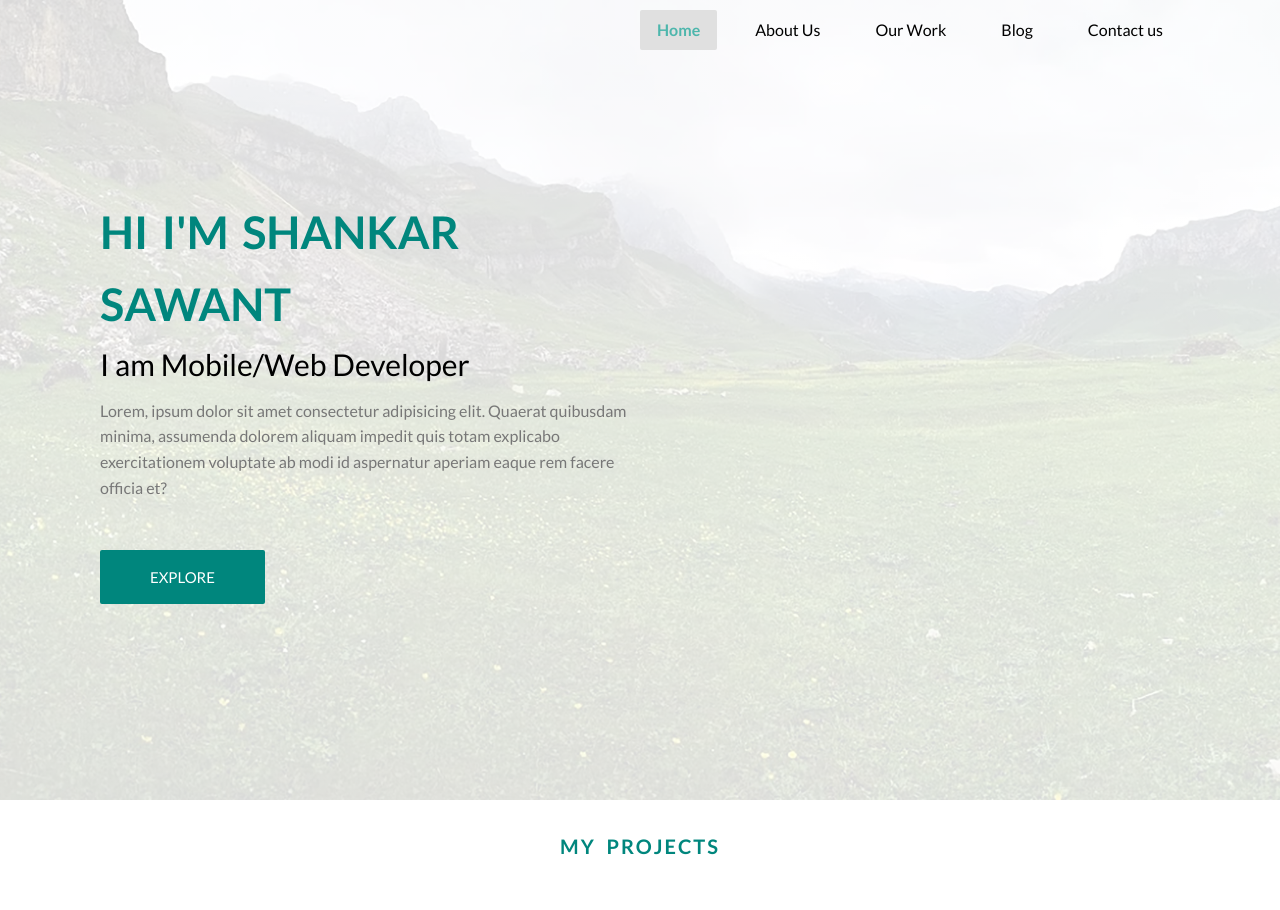
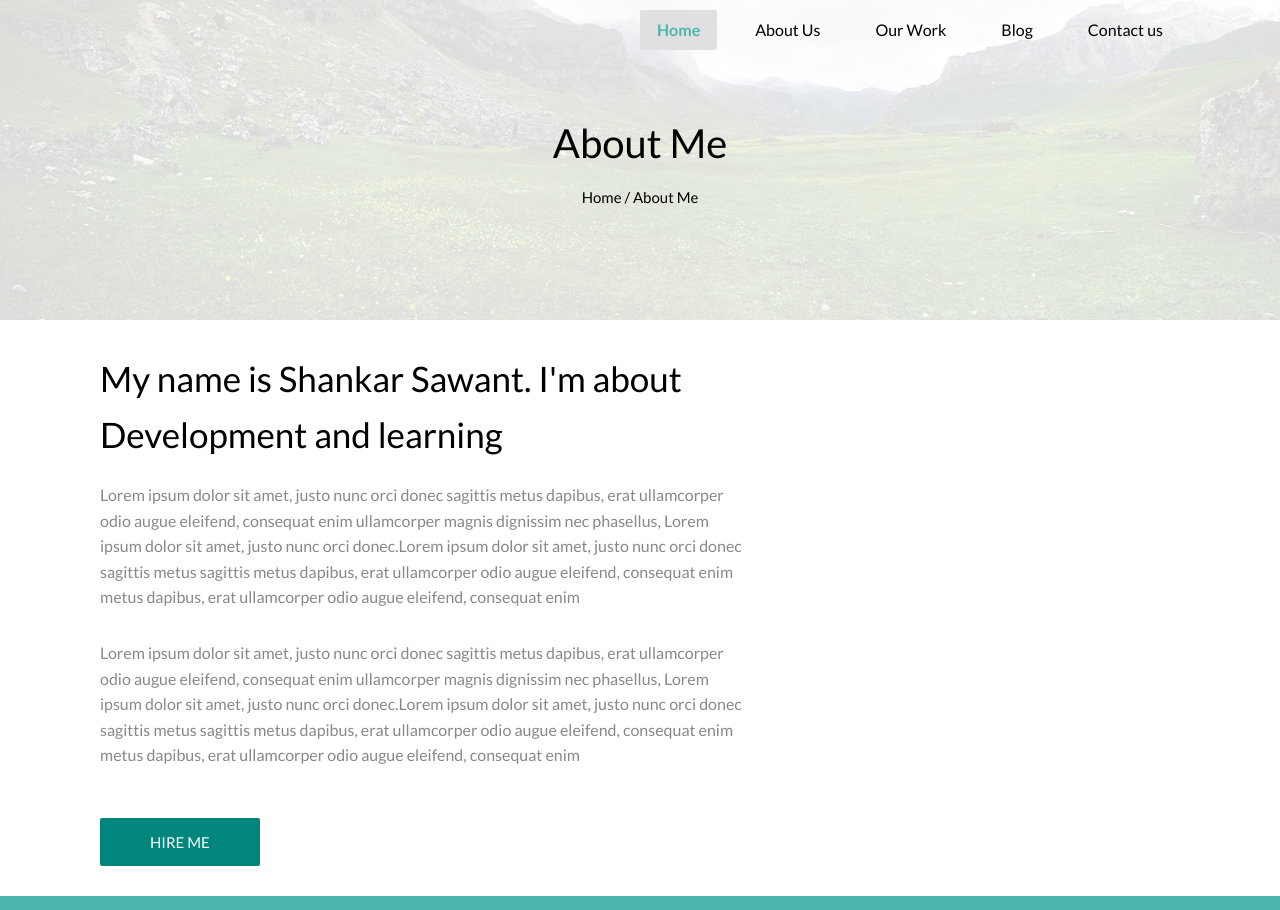
Before and after one commit to shankar81/personal-website, a React (Create React App) app: page /about in a window 1280 px wide. Shown: the top 910 px of the page. Built offline with nearby package versions, Linux system fonts and the light colour scheme; a web font is replaced by a local one.

Commit message:
working on about me

```diff
--- /dev/null
+++ b/src/App.scss
@@ -0,0 +1,5 @@
+.app {
+  &__container {
+      margin-top: 5rem;
+  }
+}
--- a/src/App.tsx
+++ b/src/App.tsx
@@ -5,6 +5,8 @@ import Header from "./components/Header/Header";
 import Theme from "./components/Theme/Theme";
 import LandingPage from "./pages/Landing/LandingPage";
 import { GlobalContext } from "./utils/GlobalContext";
+import About from "./pages/About/About";
+import "./App.scss";
 
 export default function App() {
   const [theme] = React.useState("light");
@@ -23,7 +25,11 @@ export default function App() {
       <Theme theme={theme}>
         <div className="scroll-mode">
           <Header />
-          <LandingPage />
+          {/**
+           * @TODO Add routing here
+           * */}
+          {/* <LandingPage /> */}
+          <About />
           <Footer />
           {isBackdropOpen && <Backdrop />}
         </div>
--- a/src/components/Header/Header.scss
+++ b/src/components/Header/Header.scss
@@ -7,6 +7,7 @@
       position: fixed;
       left: 0;
       right: 0;
+      top: 0;
       padding: 1rem $paddingH;
       z-index: 3;
       transition: background $transition;
@@ -16,7 +17,8 @@
     }
 
     &__containerBg {
-      background-color: rgba(0, 0, 0, 0.3);
+      color: white;
+      background-color: rgba(0, 0, 0, 0.8);
     }
 
     &__list {
--- a/src/components/Hero/Hero.scss
+++ b/src/components/Hero/Hero.scss
@@ -66,7 +66,7 @@
     transition: background $transition, box-shadow $transition;
 
     &:focus {
-      box-shadow: 0 0 0.5rem 0.7rem $primaryLightColor;
+      box-shadow: 0 0 0.1rem 0.5rem $primaryLightColor;
     }
   }
 
--- a/src/components/LightBox/LightBox.scss
+++ b/src/components/LightBox/LightBox.scss
@@ -8,6 +8,7 @@
     height: 100%;
     width: 100%;
     z-index: $backdrop-zindex + 3;
+    user-select: none;
 
     display: flex;
     justify-content: center;
--- a/src/index.module.scss
+++ b/src/index.module.scss
@@ -34,7 +34,6 @@ html {
   height: 100%;
   width: 100%;
   scroll-behavior: smooth;
-  user-select: none;
 
   @media only screen and (max-width: $bp-large) {
     font-size: 50%;
--- /dev/null
+++ b/src/pages/About/About.scss
@@ -0,0 +1,77 @@
+@import "../../cosntants.scss";
+
+.about {
+  &__container {
+  }
+
+  &__top {
+    background-image: linear-gradient(
+        to right,
+        rgba(255, 255, 255, 0.85) 50%,
+        rgba(255, 255, 255, 0.85) 50%
+      ),
+      url(../../assets/images/nature1-min.jpg);
+    height: 32rem;
+    background-size: cover;
+    background-position: center;
+
+    display: flex;
+    justify-content: center;
+    align-items: center;
+
+    &--content {
+      display: flex;
+      flex-direction: column;
+      justify-content: center;
+      align-items: center;
+    }
+  }
+
+  &__heading {
+    font-weight: 400;
+    font-size: 4rem;
+    margin-bottom: 1rem;
+  }
+
+  &__link {
+    font-size: 1.5rem;
+  }
+
+  &__me {
+    padding: 3rem $paddingH;
+
+    &--content {
+      width: 60%;
+    }
+
+    &--heading {
+      font-size: 3.5rem;
+      font-weight: 400;
+      margin-bottom: 2rem;
+    }
+
+    &--para {
+      font-size: 1.6rem;
+      color: #888;
+      margin-bottom: 3rem;
+    }
+
+    &--button {
+      font-size: 1.5rem;
+      text-transform: uppercase;
+      text-decoration: none;
+      color: #fff;
+      background-color: $primaryDarkColor;
+      margin-top: 2rem;
+      padding: 1.5rem 5rem;
+      border: none;
+      border-radius: $border-radius;
+      cursor: pointer;
+      transition: background $transition, box-shadow $transition;
+
+      &:focus {
+        box-shadow: 0 0 0.1rem 0.5rem $primaryLightColor;
+      }
+    }
+  }
+}
--- /dev/null
+++ b/src/pages/About/About.tsx
@@ -0,0 +1,43 @@
+import React from "react";
+import "./About.scss";
+
+export default function About() {
+  return (
+    <div className="about__container">
+      <div className="about__top">
+        <div className="about__top--content">
+          <h1 className="about__heading">About Me</h1>
+          {/* @TODO refactor to seperate component to use on other pages also */}
+          <p className="about__link">Home / About Me</p>
+        </div>
+      </div>
+
+      <div className="about__me">
+        <div className="about__me--content">
+          <h1 className="about__me--heading">
+            My name is Shankar Sawant. I'm about Development and learning
+          </h1>
+          <p className="about__me--para">
+            Lorem ipsum dolor sit amet, justo nunc orci donec sagittis metus
+            dapibus, erat ullamcorper odio augue eleifend, consequat enim
+            ullamcorper magnis dignissim nec phasellus, Lorem ipsum dolor sit
+            amet, justo nunc orci donec.Lorem ipsum dolor sit amet, justo nunc
+            orci donec sagittis metus sagittis metus dapibus, erat ullamcorper
+            odio augue eleifend, consequat enim metus dapibus, erat ullamcorper
+            odio augue eleifend, consequat enim
+          </p>
+          <p className="about__me--para">
+            Lorem ipsum dolor sit amet, justo nunc orci donec sagittis metus
+            dapibus, erat ullamcorper odio augue eleifend, consequat enim
+            ullamcorper magnis dignissim nec phasellus, Lorem ipsum dolor sit
+            amet, justo nunc orci donec.Lorem ipsum dolor sit amet, justo nunc
+            orci donec sagittis metus sagittis metus dapibus, erat ullamcorper
+            odio augue eleifend, consequat enim metus dapibus, erat ullamcorper
+            odio augue eleifend, consequat enim
+          </p>
+          <button className="about__me--button">Hire Me</button>
+        </div>
+      </div>
+    </div>
+  );
+}
```
